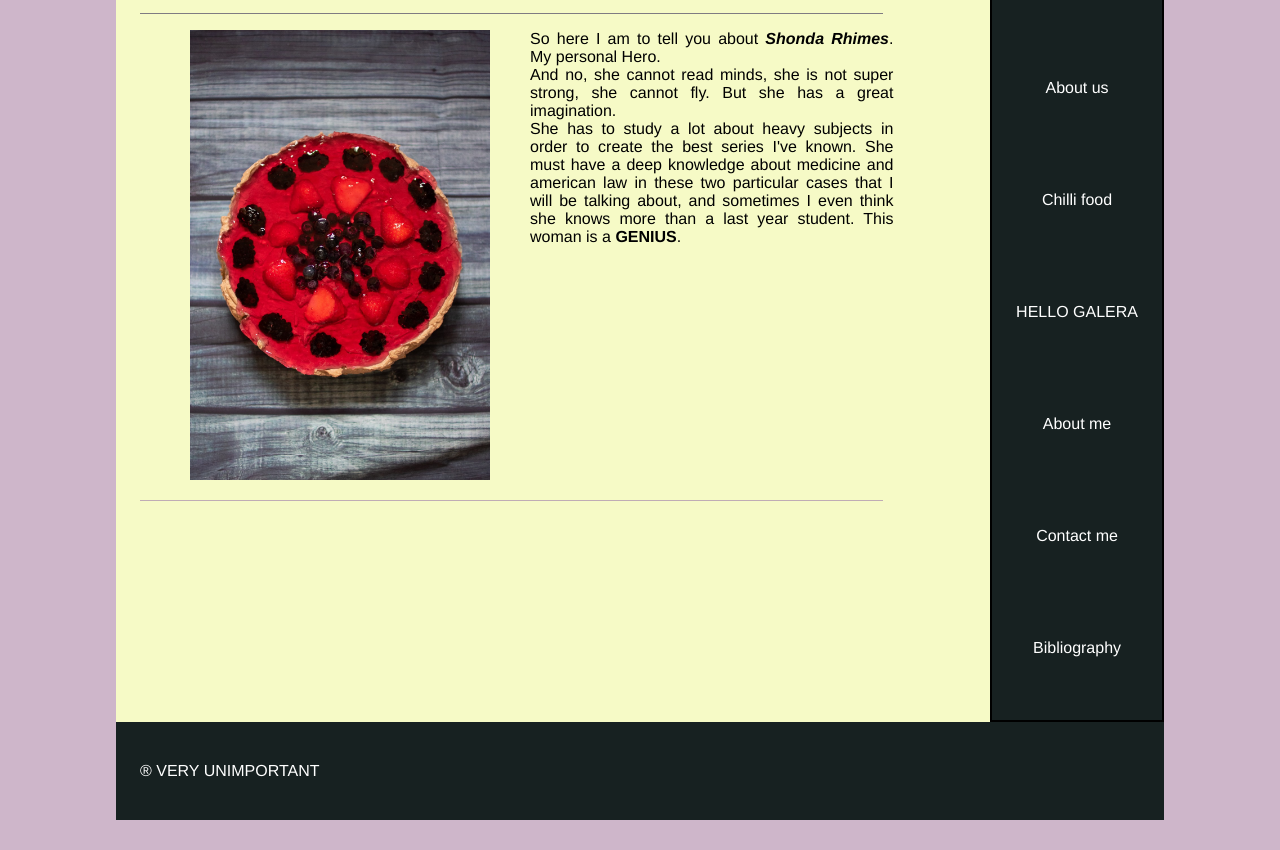
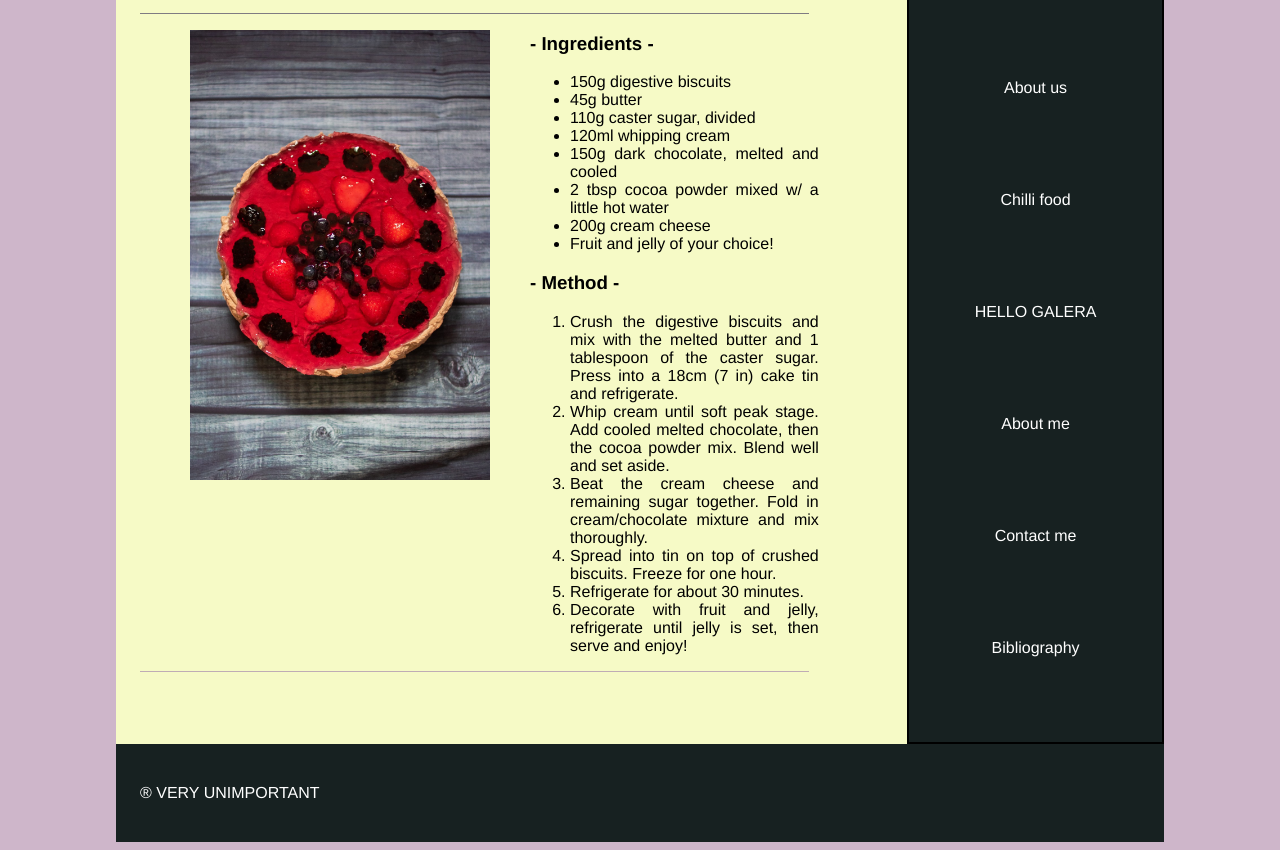
Before and after one commit to Mairoviskiss/csdw_assignment2.github.io, a plain HTML site: page index.html in a window 1280 px wide. Shown: the part 354-1204 px from the top of the page. Before the commit the page ends 1182 px from the top, so only its background shows below. Drawn offline with Linux system fonts and the light colour scheme.

Commit message:
cheesecake recipe

```diff
--- a/index.html
+++ b/index.html
@@ -44,14 +44,28 @@
 
                      </figure>
                 </div> <!--end of Firstfood-->
-			         <p>
-						 So here I am to tell you about <strong><em>Shonda Rhimes</em></strong>. My personal Hero. <br>
-						 And no, she cannot read minds, she is not super strong, she cannot fly. But she has a great imagination.<br>
-						 She has to study a lot about heavy subjects in order to create the best series I've known. She must have a deep knowledge about
-						 medicine and american law in these two particular cases that I will be talking about, and sometimes I even think she knows
-						 more than a last year student. This woman is a <strong>GENIUS</strong>.
-					 </p>
-
+                <div id="recipetext">
+                    <h3>- Ingredients -</h3>
+                    <ul>
+                        <li>150g digestive biscuits</li>
+                        <li>45g butter</li>
+                        <li>110g caster sugar, divided</li>
+                        <li>120ml whipping cream</li>
+                        <li>150g dark chocolate, melted and cooled</li>
+                        <li>2 tbsp cocoa powder mixed w/ a little hot water</li>
+                        <li>200g cream cheese</li>
+                        <li>Fruit and jelly of your choice!</li>
+                    </ul>
+                    <h3>- Method -</h3>
+			         <ol>
+                         <li>Crush the digestive biscuits and mix with the melted butter and 1 tablespoon of the caster sugar. Press into a 18cm (7 in) cake tin and refrigerate.</li>
+                         <li>Whip cream until soft peak stage. Add cooled melted chocolate, then the cocoa powder mix. Blend well and set aside.</li>
+                         <li>Beat the cream cheese and remaining sugar together. Fold in cream/chocolate mixture and mix thoroughly.</li>
+                         <li>Spread into tin on top of crushed biscuits. Freeze for one hour.</li>
+                         <li>Refrigerate for about 30 minutes.</li>
+                         <li>Decorate with fruit and jelly, refrigerate until jelly is set, then serve and enjoy!</li>
+                     </ol>
+                </div>
             </div> <!--end of div recipe-->
              </div> <!--end of class article-->
 
```
